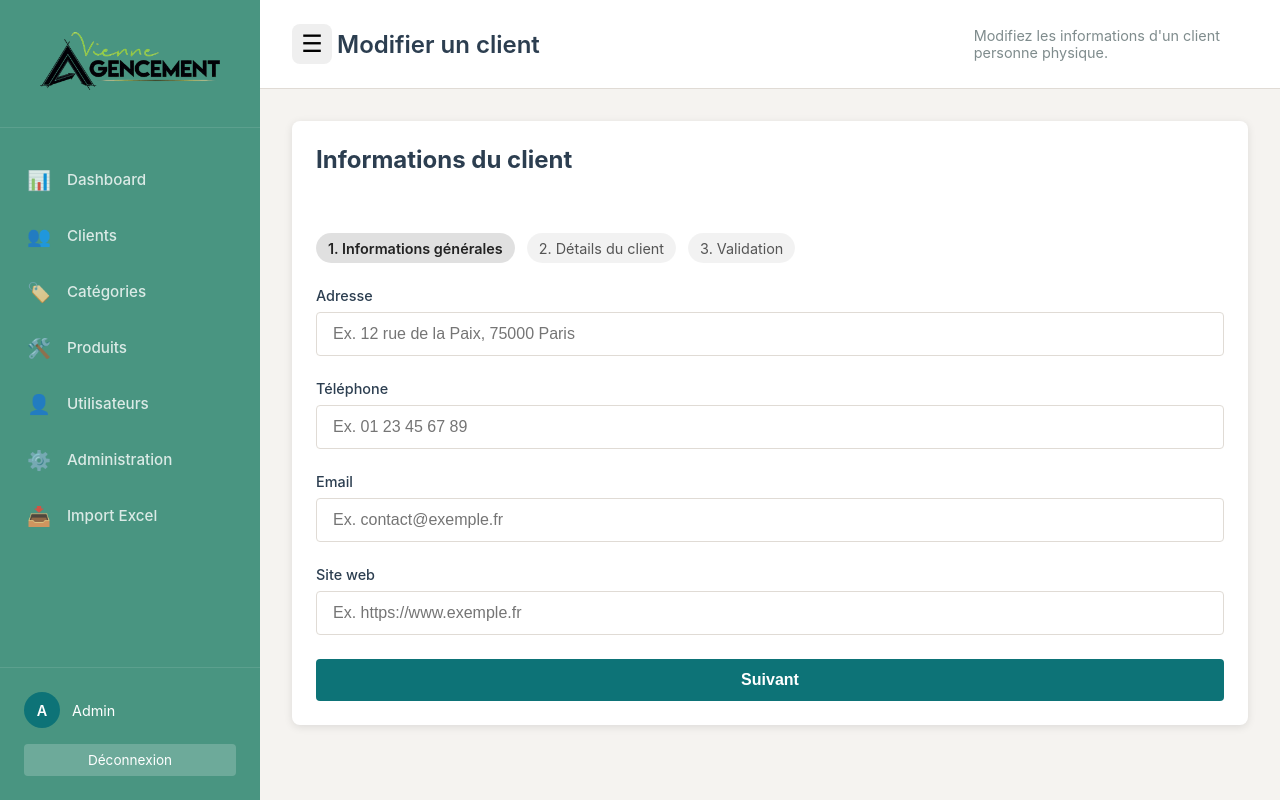
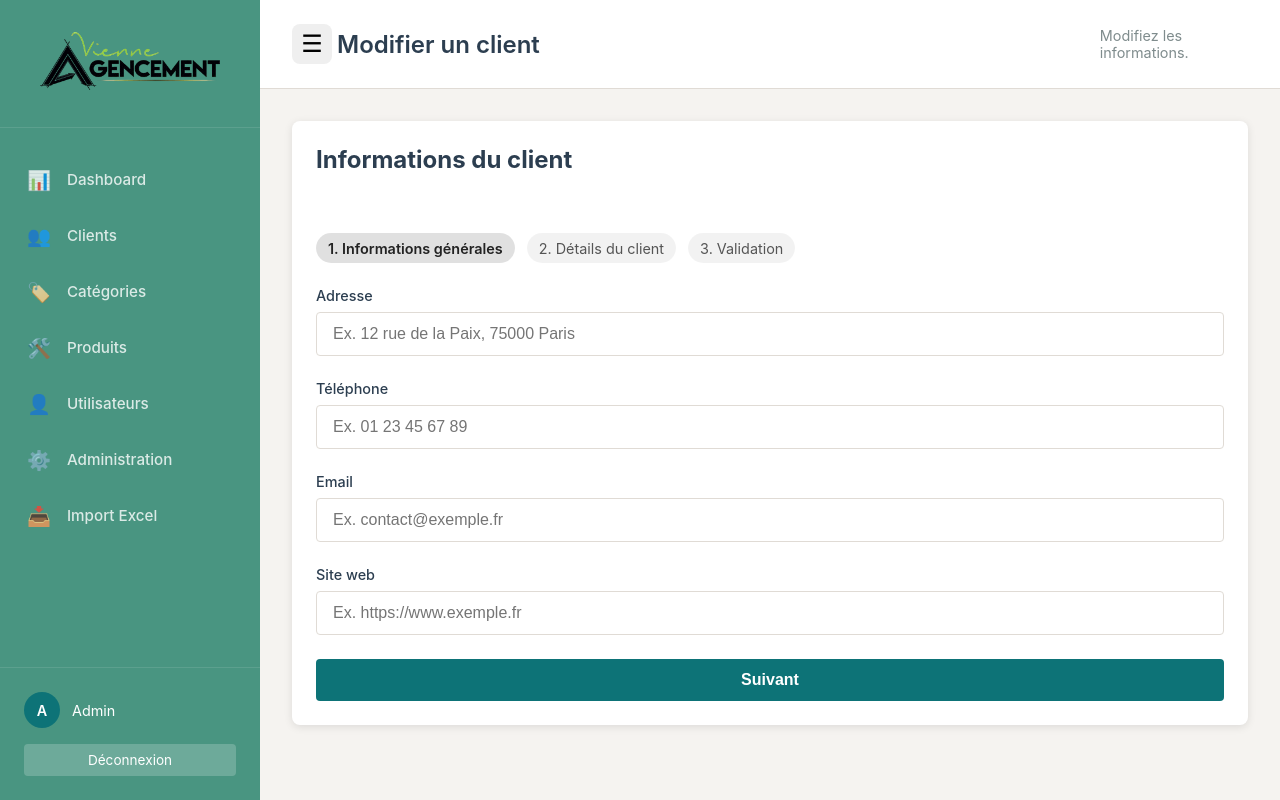
Before and after one commit to tafita37/VienneProposals, a Django app: template commercial/templates/views/edit_client_individual.html in a window 1280 px wide. Run offline with Django 5.2, Linux system fonts and the light colour scheme; the template is opened without the code that fills it, so the values that code supplies are empty.

Commit message:
update(type_client_appelation)

```diff
--- a/commercial/templates/views/edit_client_company.html
+++ b/commercial/templates/views/edit_client_company.html
@@ -8,7 +8,7 @@
 
 {% block header_title %}Modifier un client {% endblock %}
 
-{% block header_subtitle %}Modifiez les informations d'un client personne morale.{% endblock %}
+{% block header_subtitle %}Modifiez les informations d'un client.{% endblock %}
 
 {% block css %}
 <link rel="stylesheet" href="{% static 'css/pages/newClient.css' %}">
@@ -105,7 +105,7 @@
                 </div>
 
                 <div id="summaryCompanySection" class="summary-section">
-                    <h5>Informations personne morale</h5>
+                    <h5>Informations BtoB</h5>
                     <p><strong>Raison sociale :</strong> <span id="summaryCompanyName">-</span></p>
                     <p><strong>Type d'entreprise :</strong> <span id="summaryCompanyType">-</span></p>
                     <p><strong>N° d'enregistrement :</strong> <span id="summaryCompanyRegistrationNumber">-</span></p>
--- a/commercial/templates/views/edit_client_individual.html
+++ b/commercial/templates/views/edit_client_individual.html
@@ -8,7 +8,7 @@
 
 {% block header_title %}Modifier un client {% endblock %}
 
-{% block header_subtitle %}Modifiez les informations d'un client personne physique.{% endblock %}
+{% block header_subtitle %}Modifiez les informations.{% endblock %}
 
 {% block css %}
 <link rel="stylesheet" href="{% static 'css/pages/newClient.css' %}">
@@ -95,7 +95,7 @@
                 </div>
 
                 <div id="summaryIndividualSection" class="summary-section">
-                    <h5>Informations personne physique</h5>
+                    <h5>Informations BtoC</h5>
                     <p><strong>Prénom :</strong> <span id="summaryIndividualFirstName">-</span></p>
                     <p><strong>Nom :</strong> <span id="summaryIndividualLastName">-</span></p>
                     <p><strong>Date de naissance :</strong> <span id="summaryIndividualBirthDate">-</span></p>
```
Also changed, not shown: commercial/templates/views/newClient.html (+6 -6 lines).
